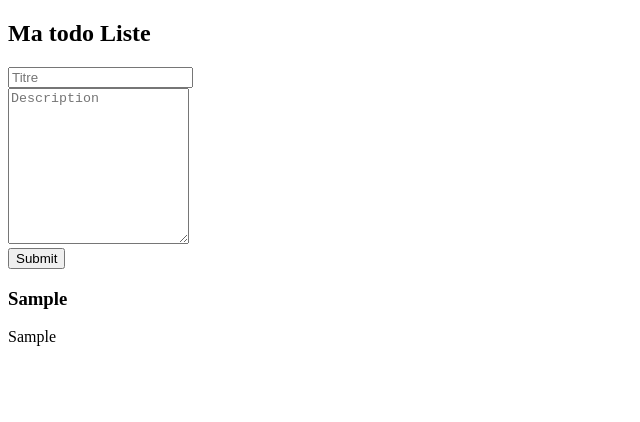
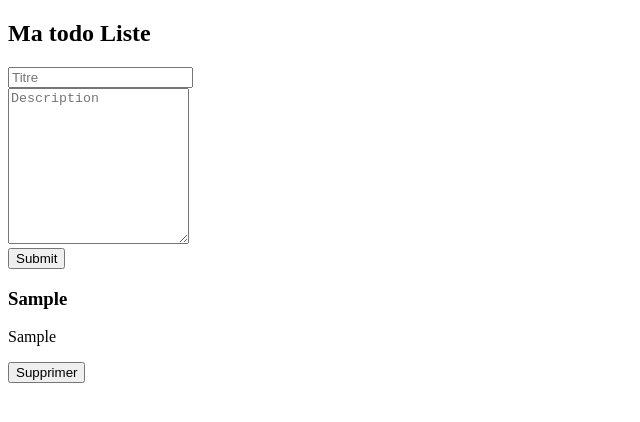
Before and after one commit to Maximoute/To-Do-list, a plain HTML site: page Index.html in a window 1280 px wide. Both pictures are taken after typing "Sample", "Sample" into the empty fields and a click on the button "Submit". Shown: the whole page, without its empty margins (0-640 px from the left). Drawn offline with Linux system fonts and the light colour scheme.

Commit message:
AJout d'un bouton supprimé
et supprission possible

```diff
--- a/Index.html
+++ b/Index.html
@@ -14,7 +14,7 @@
         <textarea  id="taskDescription" cols="20" rows="10" placeholder="Description"></textarea><br>
         <button type="submit">Submit</button>
     </form>
-    <div id="tasksContainer">
+    <div id="tasks_container">
 
     </div>
 </body>
--- a/ToDo.js
+++ b/ToDo.js
@@ -17,7 +17,7 @@ document.addEventListener('DOMContentLoaded', (event) =>{
 
 let list_tasks = [];
 // ajoute des tâches //
-function add_task (titre, description) {
+function add_task(titre, description) {
     const task = {
         id: Date.now(),
         titre : titre,
@@ -32,6 +32,16 @@ function add_task (titre, description) {
       <h3>${task.titre}</h3>
       <p>${task.description}</p>
   `;
-    document.getElementById('tasksContainer').appendChild(addElement);
+
+    const delete_button = document.createElement('button');
+    delete_button.textContent = 'Supprimer';
+    delete_button.addEventListener('click',function(){
+        addElement.remove();
+        console.log(`Tâche suprimée : ${titre}`);
+    });
+
+    addElement.appendChild(delete_button);
+    tasks_container.appendChild(addElement);
+
    console.log(`Tâche ajoutée : ${titre}`);
 }
```
